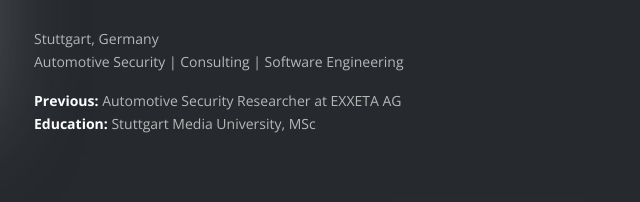
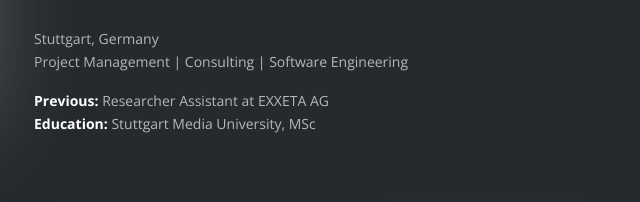
Before and after one commit to mischasln/resume, a plain HTML site: page index.html in a window 1280 px wide. Shown: the part 246-448 px from the top of the page, 431-1071 px from the left. Drawn offline with nearby package versions, Linux system fonts and the light colour scheme; a script that the page names is missing.

Commit message:
FIX previous job description

```diff
--- a/index.html
+++ b/index.html
@@ -116,11 +116,11 @@
                                 AG</p>
                             <span class="custom-about-me-infos">
                                 <span class="custom-text-color-1">Stuttgart, Germany</span>
-                                <span class="custom-text-color-1 mb-3">Automotive Security | Consulting | Software
+                                <span class="custom-text-color-1 mb-3">Project Management | Consulting | Software
                                     Engineering </span>
                                 <span class="custom-text-color-1">
                                     <strong class="text-color-light">Previous: </strong>
-                                    Automotive Security Researcher at EXXETA AG
+                                    Researcher Assistant at EXXETA AG
                                 </span>
                                 <span class="custom-text-color-1">
                                     <strong class="text-color-light">Education: </strong>
```
